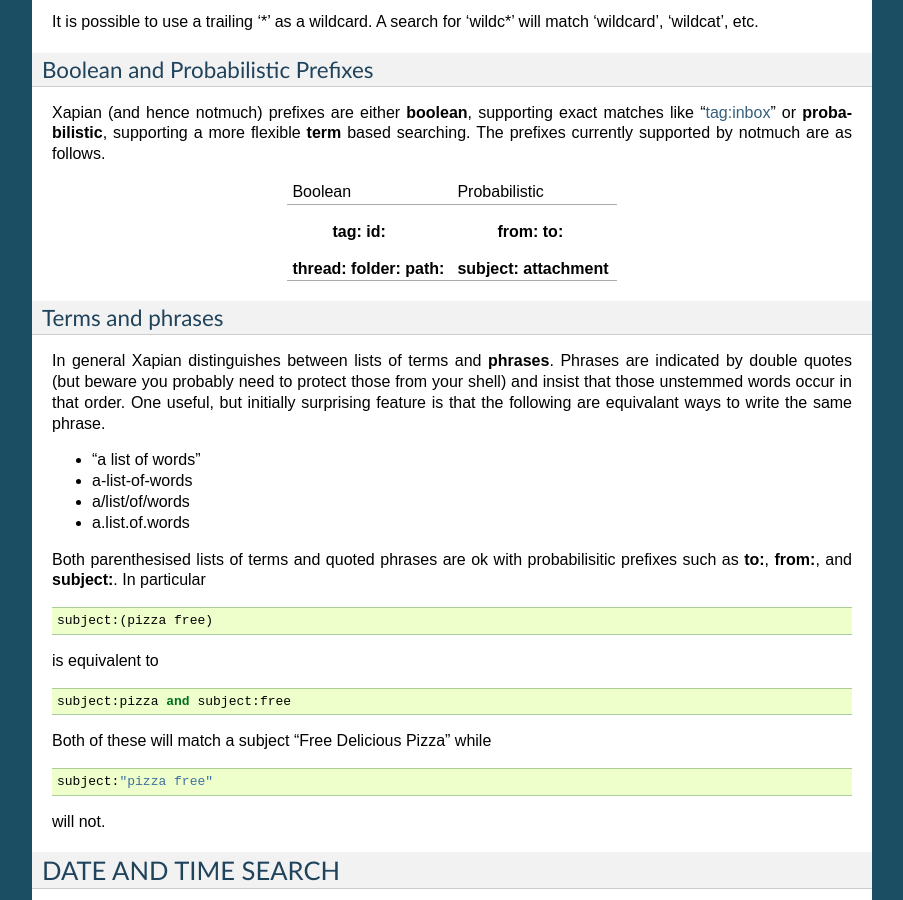
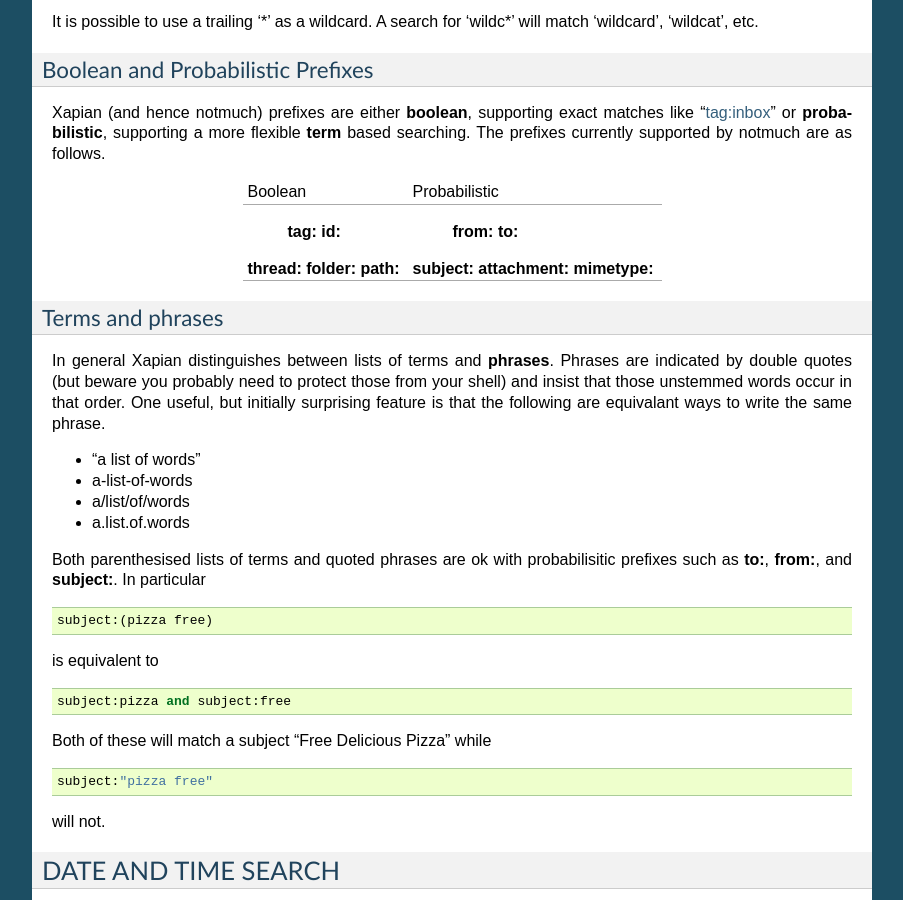
Before and after one commit to notmuch/notmuch, a Sphinx documentation site: the page built from doc/man7/notmuch-search-terms.rst, in a window 1280 px wide and 900 px high, scrolled down 2746 px. Shown: the whole window, without its empty margins (198-1101 px from the left). Built offline with Sphinx 7.4.7, drawn with Linux system fonts in a browser that asks for light colours; the version number is read from the project's files by our own code.

Commit message:
doc: update list of prefixes
'attachement' missed a colon, and 'mimetype' was not added to this table
at all.

```diff
--- a/doc/man7/notmuch-search-terms.rst
+++ b/doc/man7/notmuch-search-terms.rst
@@ -205,8 +205,8 @@
 +------------------+-----------------------+
 | **tag:** **id:** | **from:** **to:**     |
 |**thread:**       |**subject:**           |
-|**folder:**       |**attachment**         |
-|**path:**         |                       |
+|**folder:**       |**attachment:**        |
+|**path:**         |**mimetype:**          |
 |                  |                       |
 +------------------+-----------------------+
 
```
